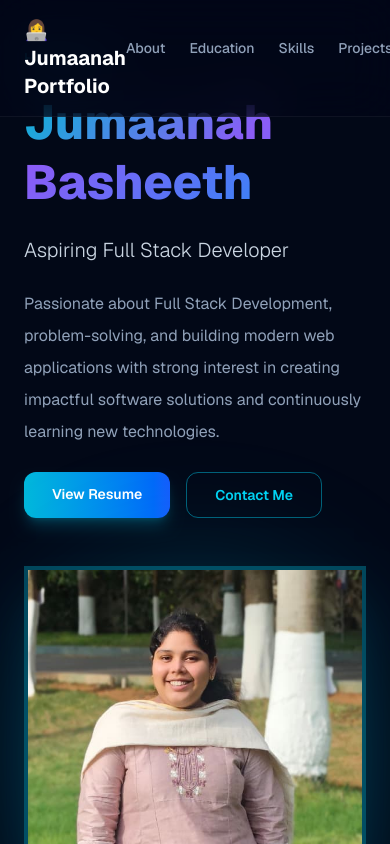
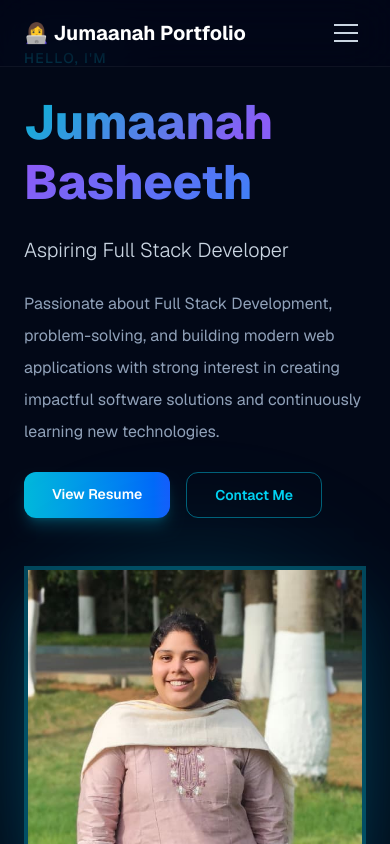
Before and after one commit to jumaanah-24/Jumaanah_Portfolio, a Next.js app: page / in a window 390 px wide. Shown: the top 844 px of the page. Built offline with nearby package versions, Linux system fonts and the light colour scheme.

Commit message:
updated portfolio

```diff
--- a/src/app/page.tsx
+++ b/src/app/page.tsx
@@ -48,13 +48,13 @@ const skills = [
 const projects = [
   {
     title: "RoadWatch AI - an AI Powered Road Transparency System ",
-    description: "AI-powered road transparency platform used to provide road-related information through an intelligent chatbot. Enabled users to access road maintenance, expenditure, accident statistics, contractor details, and complaint data through a centralized system. Implemented interactive dashboards, analytics, and location-based insights to improve transparency andaccountability in road infrastructure management",
+    description: "AI-powered road transparency platform used to provide road-related information through an intelligent chatbot. Enabled users to access road maintenance, expenditure, accident statistics, contractor details, and complaint data through a centralized system. Implemented interactive dashboards, analytics, and location-based insights to improve transparency and accountability in road infrastructure management",
     tech: ["React", "Python","PostgreSQL"],
     icon: "🛣️",
   },
   {
     title: "Event Managment System",
-    description: "A full-stack MERN  web application designed to streamline event discovery, booking, andmanagement. The platform enables users to browse events, make bookings, leave reviews, and receive notifications—providing aseamless experience for event organizers and attendees.",
+    description: "A full-stack MERN  web application designed to streamline event discovery, booking, and management. The platform enables users to browse events, make bookings, leave reviews, and receive notifications—providing a seamless experience for event organizers and attendees.",
     tech: ["MongoDB","Express.js","React","Node.js"],
     icon: "🏅",
   },
@@ -135,6 +135,8 @@ const codingProfiles = [
 const navLinks = ["About", "Education", "Skills", "Projects", "Achievements", "Coding Profiles", "Contact"];
 
 export default function Home() {
+  const [menuOpen, setMenuOpen] = useState(false);
+
   return (
     <main className="bg-[#020817] text-white min-h-screen overflow-x-hidden">
 
@@ -148,7 +150,7 @@ export default function Home() {
       {/* Navbar */}
       <nav className="fixed top-0 w-full z-50 backdrop-blur-xl bg-slate-950/60 border-b border-white/5">
         <div className="max-w-6xl mx-auto flex justify-between items-center px-6 py-4">
-                    <motion.a
+          <motion.a
             href="#"
             initial={{ opacity: 0, x: -20 }}
             animate={{ opacity: 1, x: 0 }}
@@ -156,10 +158,12 @@ export default function Home() {
           >
             👩‍💻 Jumaanah Portfolio
           </motion.a>
+
+          {/* Desktop links */}
           <motion.div
             initial={{ opacity: 0, x: 20 }}
             animate={{ opacity: 1, x: 0 }}
-            className="flex gap-6 text-sm font-medium"
+            className="hidden md:flex gap-6 text-sm font-medium"
           >
             {navLinks.map((link) => (
               <a
@@ -172,7 +176,34 @@ export default function Home() {
               </a>
             ))}
           </motion.div>
+
+          {/* Hamburger */}
+          <button
+            className="md:hidden flex flex-col gap-1.5 p-2"
+            onClick={() => setMenuOpen(!menuOpen)}
+            aria-label="Toggle menu"
+          >
+            <span className={`block w-6 h-0.5 bg-slate-300 transition-all duration-300 ${menuOpen ? "rotate-45 translate-y-2" : ""}`} />
+            <span className={`block w-6 h-0.5 bg-slate-300 transition-all duration-300 ${menuOpen ? "opacity-0" : ""}`} />
+            <span className={`block w-6 h-0.5 bg-slate-300 transition-all duration-300 ${menuOpen ? "-rotate-45 -translate-y-2" : ""}`} />
+          </button>
         </div>
+
+        {/* Mobile dropdown */}
+        {menuOpen && (
+          <div className="md:hidden border-t border-white/5 bg-slate-950/95 backdrop-blur-xl px-6 py-4 flex flex-col gap-4">
+            {navLinks.map((link) => (
+              <a
+                key={link}
+                href={`#${link.toLowerCase()}`}
+                onClick={() => setMenuOpen(false)}
+                className="text-slate-300 hover:text-cyan-400 text-sm font-medium transition-colors duration-200"
+              >
+                {link}
+              </a>
+            ))}
+          </div>
+        )}
       </nav>
 
       {/* Hero */}
@@ -555,7 +586,7 @@ export default function Home() {
 
       {/* Footer */}
       <footer className="py-8 px-6 border-t border-white/5 text-center text-slate-600 text-sm">
-        <p>© 2025 Jumaanah Basheeth. Built with Next.js &amp; Tailwind CSS.</p>
+        <p>© 2026 Jumaanah Basheeth.</p>
       </footer>
 
     </main>
```
